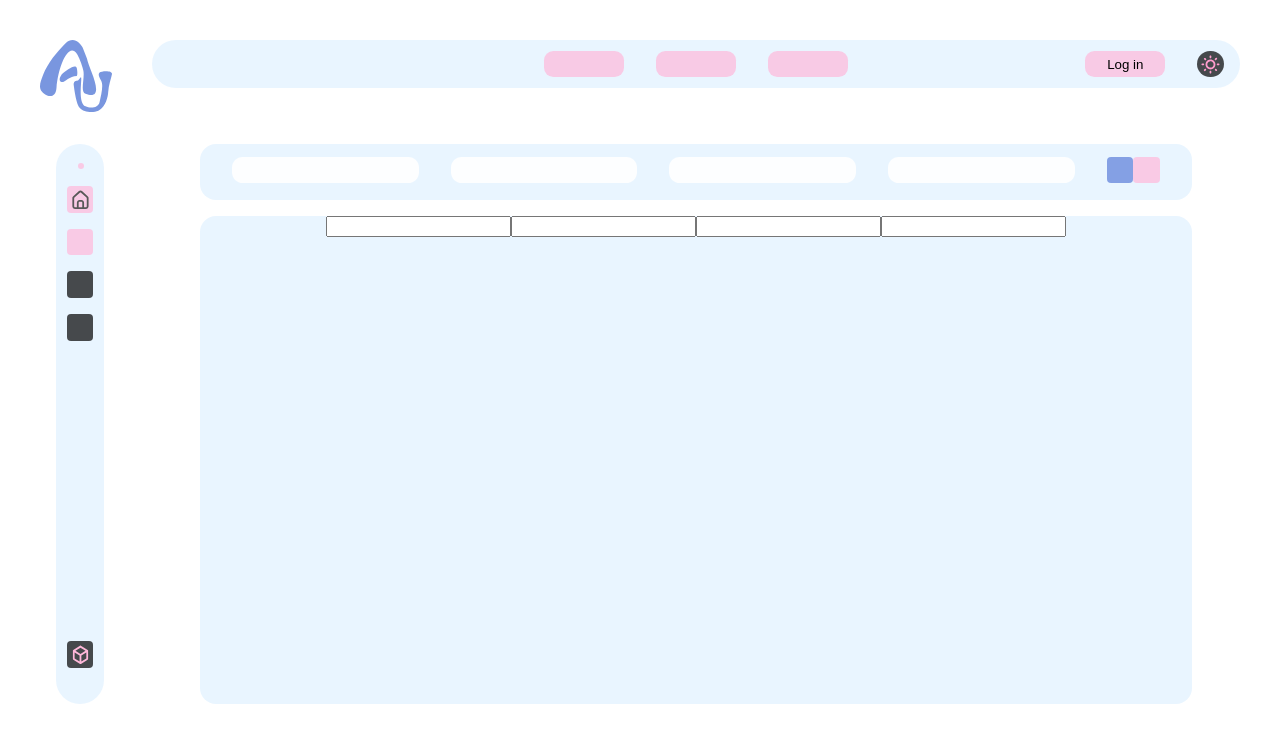
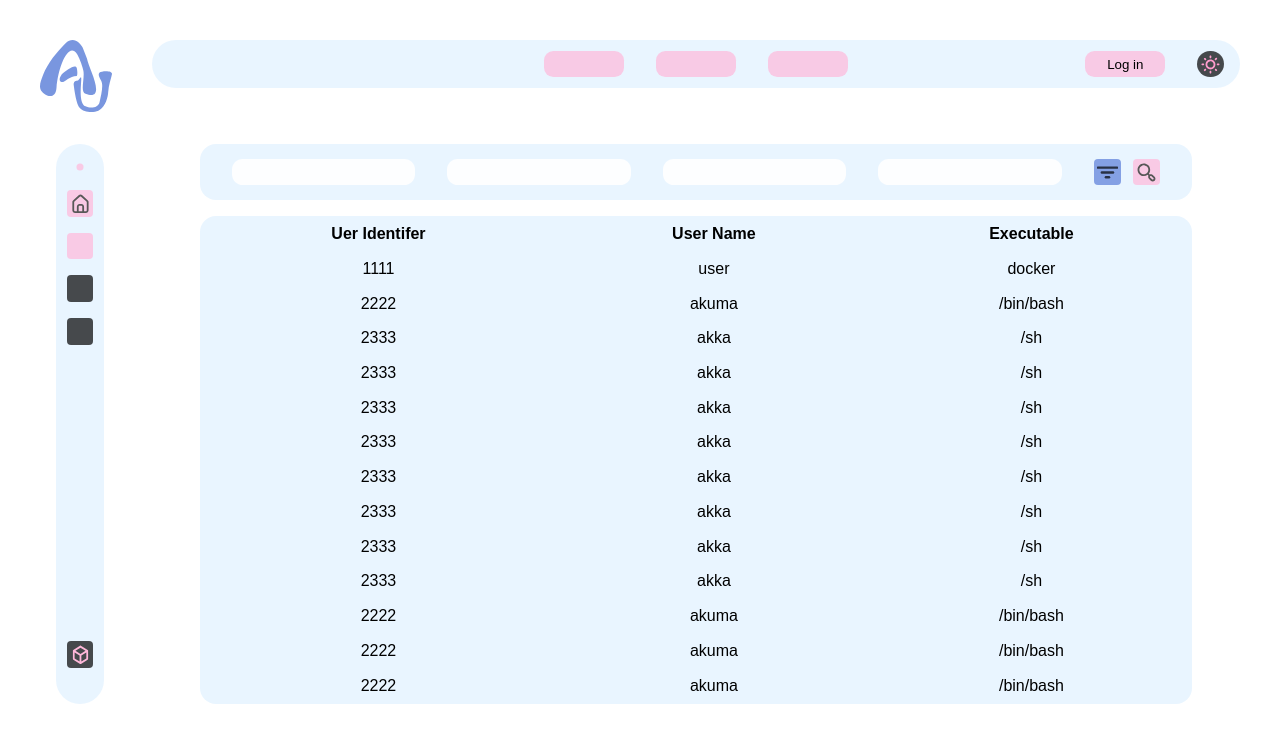
Before and after one commit to serg-k-v/ssys-client, a React (Create React App) app: page / in a window 1280 px wide. Shown: the top 742 px of the page. Built offline with nearby package versions, Linux system fonts and the light colour scheme.

Commit message:
add audit table

```diff
--- a/src/components/AuditFilter.jsx
+++ b/src/components/AuditFilter.jsx
@@ -1,6 +1,9 @@
 
 import '../styles/AuditFilter.scss'
 import '../styles/Buttons.scss'
+
+import serach from '../images/research.svg'
+import expandFilter from '../images/expand-filter.svg'
 
 const AuditFilter = () => {
 
@@ -11,9 +14,13 @@ const AuditFilter = () => {
                 <input type="text" className="filter-input" ></input>
                 <input type="text" className="filter-input" ></input>
                 <input type="text" className="filter-input" ></input>
-                <div>
-                    <button className="square-btn filter-btn"></button>
-                    <button className="square-btn search-btn"></button>
+                <div className="audit-filter__btns-container">
+                    <button className="square-btn filter-btn">
+                        <img src={expandFilter} alt="Expand" className="btn-icon"/>
+                    </button>
+                    <button className="square-btn search-btn">
+                        <img src={serach} alt="Search" className="btn-icon"/>
+                    </button>
                 </div>
             </div>
 
--- a/src/components/AuditInfoTable.jsx
+++ b/src/components/AuditInfoTable.jsx
@@ -2,13 +2,33 @@ import '../styles/AuditInfoTable.scss'
 
 const AuditInfoTable = () => {
 
+    const data = [{"uid":1111, "user":"user", "exec":"docker"},
+                  {"uid":2222, "user":"akuma", "exec":"/bin/bash"},
+                  {"uid":2333, "user":"akka", "exec":"/sh"},
+                  {"uid":2333, "user":"akka", "exec":"/sh"},
+                  {"uid":2333, "user":"akka", "exec":"/sh"},
+                  {"uid":2333, "user":"akka", "exec":"/sh"},
+                  {"uid":2333, "user":"akka", "exec":"/sh"},
+                  {"uid":2333, "user":"akka", "exec":"/sh"},
+                  {"uid":2333, "user":"akka", "exec":"/sh"},
+                  {"uid":2333, "user":"akka", "exec":"/sh"},
+                  {"uid":2222, "user":"akuma", "exec":"/bin/bash"},
+                  {"uid":2222, "user":"akuma", "exec":"/bin/bash"},
+                  {"uid":2222, "user":"akuma", "exec":"/bin/bash"},
+                ]
     return (
-        <div className="audit-info-table">
-            <input></input>
-            <input></input>
-            <input></input>
-            <input></input>
-        </div>
+        <table className="audit-info-table">
+            <tr>
+                <th>Uer Identifer</th>
+                <th>User Name</th>
+                <th>Executable</th>
+            </tr>
+            {data.map(row => <tr>
+                    <td>{row.uid}</td>
+                    <td>{row.user}</td>
+                    <td>{row.exec}</td>
+                </tr>)}
+        </table>
     );
 }
 
--- a/src/components/Header.jsx
+++ b/src/components/Header.jsx
@@ -17,7 +17,7 @@ const Header = () => {
         <div className="header-nav-bar-item right-side">
           <button className="base-styled-btn">Log in</button>
           <button className="theme-change-btn">
-            <img src={whiteTheme} alt="Theme" className="icon-left-side-bar"/>
+            <img src={whiteTheme} alt="Theme" className="btn-icon"/>
           </button>
         </div>
       </nav>
--- a/src/components/LeftSideBar.jsx
+++ b/src/components/LeftSideBar.jsx
@@ -8,9 +8,9 @@ const LeftSideBar = () => {
     return (
         <div className="left-side-bar">
             <nav className="upper-bar">
-                <svg height="10" width="10"><circle id="left-side-menu-circle" cx="6" cy="6" r="3" /></svg>
+                <svg height="14" width="14"><circle id="left-side-menu-circle" cx="7" cy="7" r="3.5" /></svg>
                 <button className="square-btn pink-btn">
-                    <img src={home} alt="Home" className="icon-left-side-bar"/>
+                    <img src={home} alt="Home" className="btn-icon"/>
                 </button>
                 <button className="square-btn pink-btn"></button>
                 <button className="square-btn black-btn"></button>
@@ -19,7 +19,7 @@ const LeftSideBar = () => {
 
             <div className="down-bar">
                 <button className="square-btn black-btn">
-                    <img src={market} alt="Market" className="icon-left-side-bar"/>
+                    <img src={market} alt="Market" className="btn-icon"/>
                 </button>
             </div>
         </div>
--- a/src/styles/AuditFilter.scss
+++ b/src/styles/AuditFilter.scss
@@ -36,3 +36,10 @@
     border-width: 0;
     flex-grow: 2;
 }
+
+.audit-filter__btns-container
+{
+    display: flex;
+    flex-direction: row;
+    gap: 0 0.8em;
+}
--- a/src/styles/Buttons.scss
+++ b/src/styles/Buttons.scss
@@ -35,3 +35,10 @@ $left-side-bar-icon-wh: 2em;
 .black-btn {
   background-color: map-get($base-colors, black-btn );
 }
+
+
+.btn-icon {
+  width: $square-btn-wh;
+  height: $square-btn-wh;
+  transform: scale(0.8);
+}
--- a/src/styles/LeftSideBar.scss
+++ b/src/styles/LeftSideBar.scss
@@ -28,9 +28,3 @@
 .upper-bar #left-side-menu-circle {
     fill: map-get($base-colors, pink-btn );
 }
-
-.icon-left-side-bar {
-    width: $square-btn-wh;
-    height: $square-btn-wh;
-    transform: scale(0.8);
-}
```
Also changed, not shown: src/images/expand-filter.svg, src/images/research.svg.
